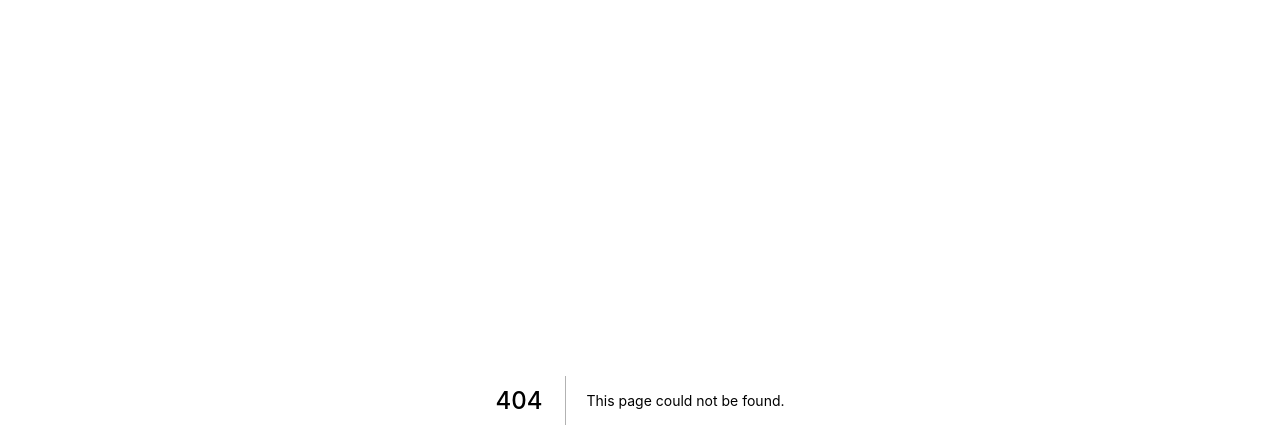
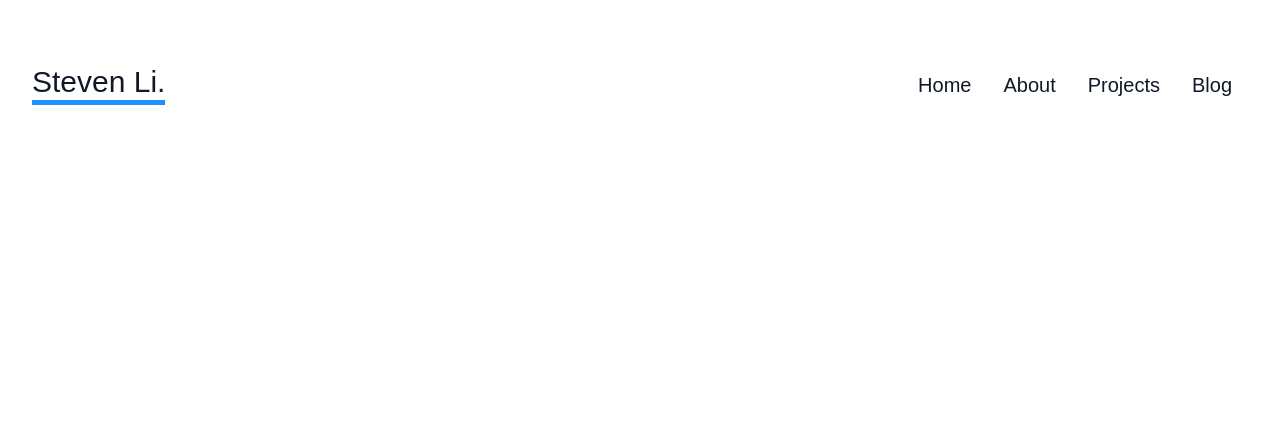
Before and after one commit to s-li1/portfolio, a Next.js app: page /about in a window 1280 px wide. Before the commit this address had no page. Shown: the top 448 px of the page. Built offline with nearby package versions, Linux system fonts and the light colour scheme.

Commit message:
navigation component

```diff
--- a/components/Container.tsx
+++ b/components/Container.tsx
@@ -1,6 +1,6 @@
 import Head from 'next/head';
 import { useRouter } from 'next/router';
-import NextLink from 'next/link';
+import Navigation from './Navigation';
 
 export default function Container(props) {
     const { children } = props;
@@ -17,23 +17,7 @@
                 <link rel="icon" href="/favicon.ico" />
             </Head>
             <nav className="flex items-center justify-between w-full max-w-7xl p-8 mx-auto my-0 text-gray-900 bg-white sticky-nav md:my-8">
-                <div className="link-underline text-3xl">
-                    Steven Li.
-                </div>
-                <div>
-                    <NextLink href="/">
-                        <a className="p-2 text-gray-900 sm:p-4 hover:text-main-blue text-xl">Home</a>
-                    </NextLink>
-                    <NextLink href="/about">
-                        <a className="p-1 text-gray-900 sm:p-4 hover:text-main-blue text-xl">About</a>
-                    </NextLink>
-                    <NextLink href="/projects">
-                        <a className="p-1 text-gray-900 sm:p-4 hover:text-main-blue text-xl">Projects</a>
-                    </NextLink>
-                    <NextLink href="/blog">
-                        <a className="p-1 text-gray-900 sm:p-4 hover:text-main-blue text-xl">Blog</a>
-                    </NextLink>
-                </div>
+               <Navigation/>
             </nav>
             <main>
                 {children}
--- /dev/null
+++ b/components/Navigation.tsx
@@ -0,0 +1,26 @@
+import React from 'react'
+import NextLink from 'next/link';
+
+export default function Navigation() {
+    return (
+        <>
+        <div className="link-underline text-3xl">
+            Steven Li.
+        </div>
+        <div>
+            <NextLink href="/">
+                <a className="p-2 text-gray-900 sm:p-4 hover:text-main-blue text-xl">Home</a>
+            </NextLink>
+            <NextLink href="/about">
+                <a className="p-1 text-gray-900 sm:p-4 hover:text-main-blue text-xl">About</a>
+            </NextLink>
+            <NextLink href="/projects">
+                <a className="p-1 text-gray-900 sm:p-4 hover:text-main-blue text-xl">Projects</a>
+            </NextLink>
+            <NextLink href="/blog">
+                <a className="p-1 text-gray-900 sm:p-4 hover:text-main-blue text-xl">Blog</a>
+            </NextLink>
+        </div>
+        </>
+    )
+}
--- /dev/null
+++ b/pages/about.tsx
@@ -0,0 +1,10 @@
+import React from 'react';
+import Container from '../components/Container';
+
+export default function About() {
+    return (
+        <Container>
+
+        </Container>
+    )
+}
--- a/pages/index.tsx
+++ b/pages/index.tsx
@@ -1,8 +1,5 @@
-import Head from 'next/head'
-import Image from 'next/image'
 import React from 'react'
 import Container from '../components/Container'
-import styles from '../styles/Home.module.css'
 import Link from 'next/dist/client/link'
 
 export default function Home() {
```
